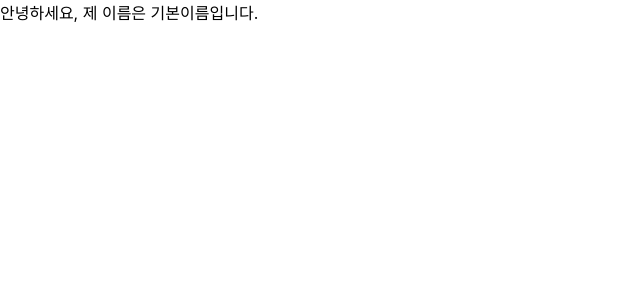
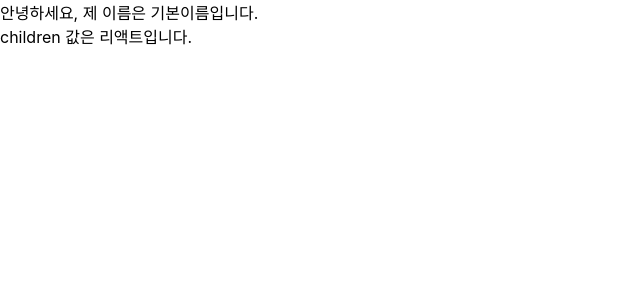
Before and after one commit to dbwlso811/study, a React (Create React App) app: page / in a window 1280 px wide. Shown: the top 300 px of the page, without its empty margins (0-640 px from the left). Built offline with nearby package versions, Linux system fonts and the light colour scheme.

Commit message:
[ React-study-3 ] [   1. children : 컴포넌트 태그 사이의 내용을 보여주는 props ]

```diff
--- a/src/App.js
+++ b/src/App.js
@@ -2,7 +2,7 @@
 import Mycomponent from './MyComponent';
 
 const App = () => {
-  return <Mycomponent />;
+  return <Mycomponent>리액트</Mycomponent>;
 };
 
 export default App;
--- a/src/MyComponent.js
+++ b/src/MyComponent.js
@@ -1,7 +1,13 @@
 import React from 'react';
 
 const Mycomponent = props => {
-    return <div>안녕하세요, 제 이름은 {props.name}입니다.</div>;
+    return (
+    <div>
+        안녕하세요, 제 이름은 {props.name}입니다. <br/>
+        children 값은 {props.children}
+        입니다.
+    </div>
+    );
 };
 
 Mycomponent.defaultProps = {
```
